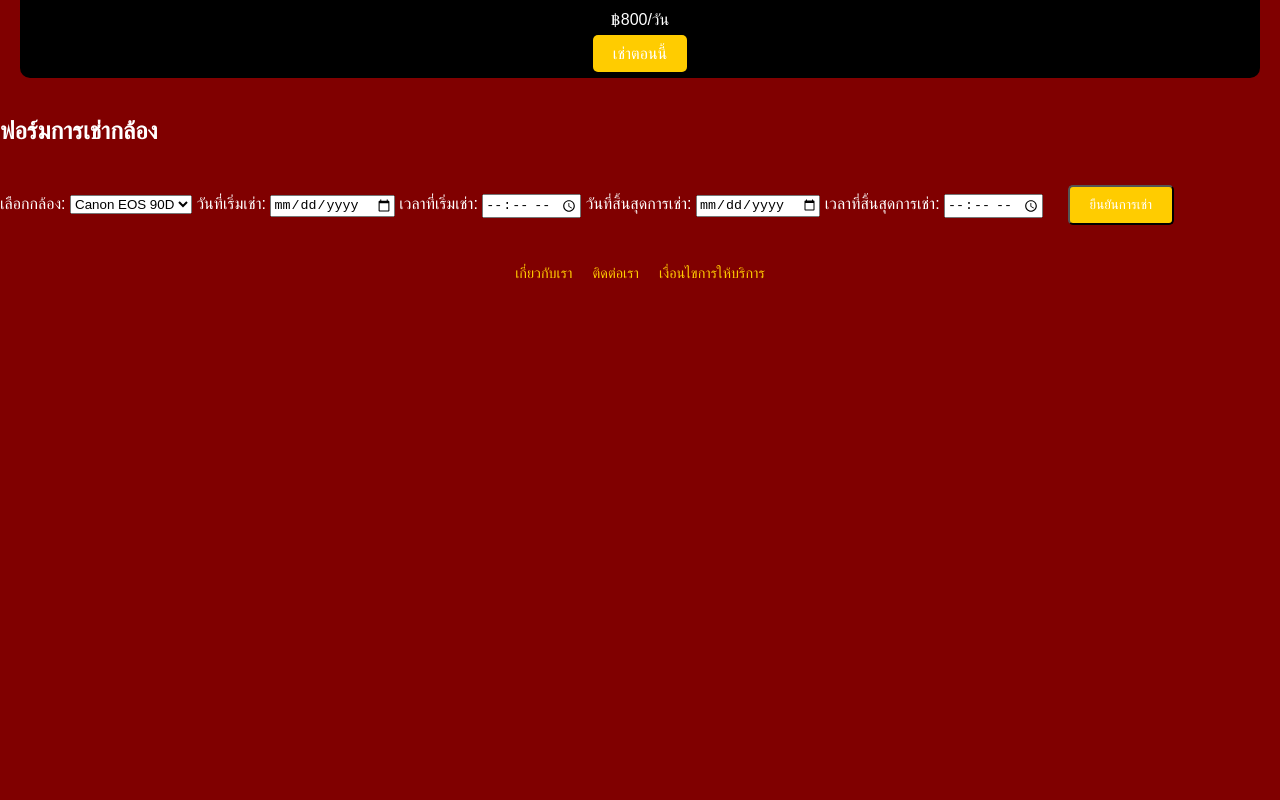
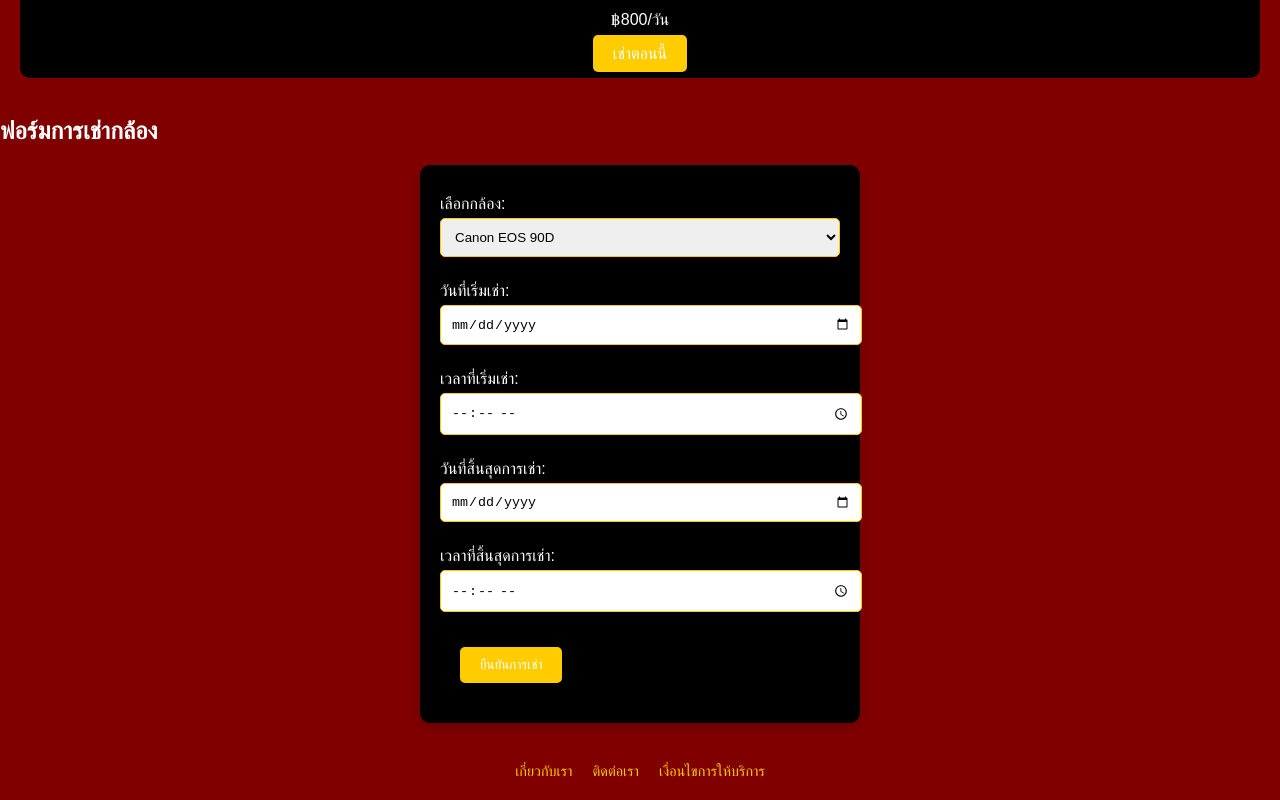
Before and after one commit to bewwww-1/JingJai-Rantal, a plain HTML site: page index.html in a window 1280 px wide. Shown: the part 1001-1801 px from the top of the page. Before the commit the page ends 1303 px from the top, so only its background shows below. Drawn offline with Linux system fonts and the light colour scheme.

Commit message:
Update styles.css

```diff
--- a/styles.css
+++ b/styles.css
@@ -79,3 +79,38 @@ body {
     color: var(--highlight-color);
     text-decoration: none;
 }
+
+.rent-form {
+    background-color: var(--accent-color);
+    padding: 20px;
+    border-radius: 10px;
+    box-shadow: 0 4px 10px rgba(0, 0, 0, 0.2);
+    max-width: 400px;
+    margin: 20px auto;
+}
+
+.rent-form label {
+    display: block;
+    margin: 10px 0 5px;
+    color: var(--text-color);
+}
+
+.rent-form input,
+.rent-form select {
+    width: 100%;
+    padding: 10px;
+    border: 1px solid var(--highlight-color);
+    border-radius: 5px;
+    margin-bottom: 15px;
+}
+
+.rent-form button {
+    background-color: var(--highlight-color);
+    color: var(--text-color);
+    border: none;
+    cursor: pointer;
+}
+
+.rent-form button:hover {
+    background-color: #ffb300; /* สีเมื่อเลื่อนเมาส์บนปุ่ม */
+}
```
